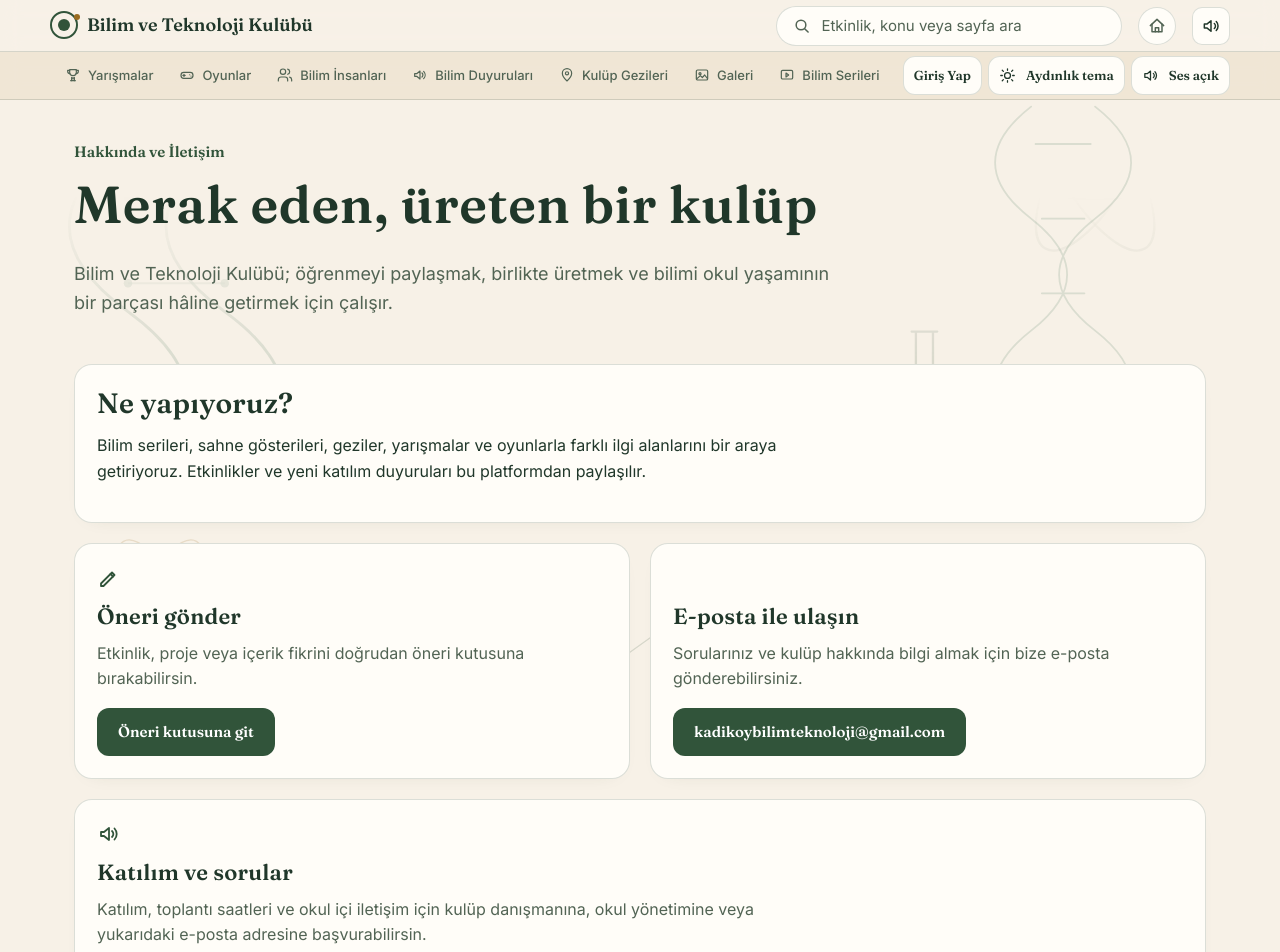
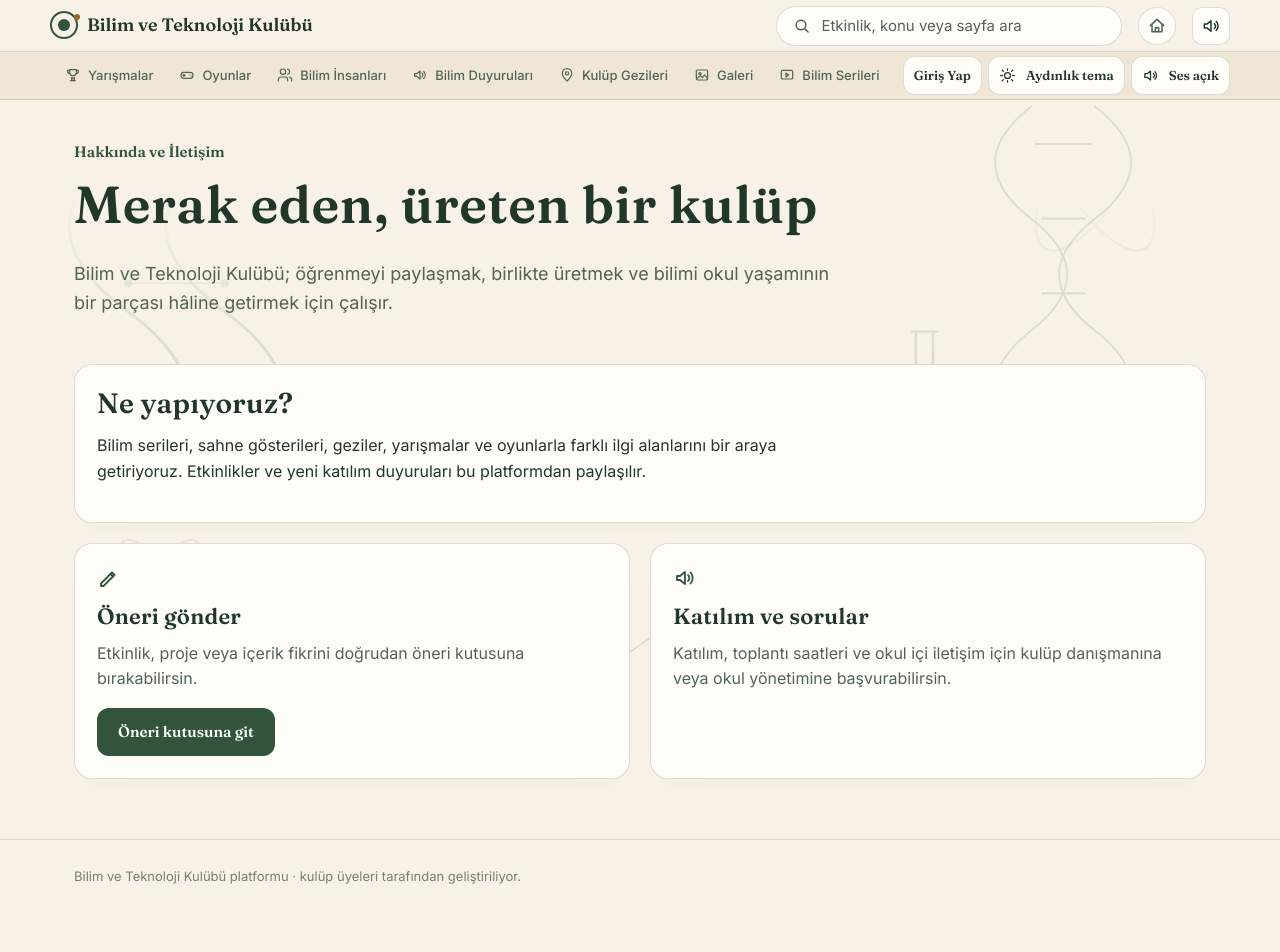
Before and after one commit to betulcini/bilim-kulubu, a SvelteKit app: page /hakkinda-iletisim in a window 1280 px wide. Shown: the top 952 px of the page. After the commit the page ends 927 px from the top, so only its background shows below. Built offline with nearby package versions, Linux system fonts and the light colour scheme; no server answers.

Commit message:
hatalar düzeltildi

```diff
--- a/src/routes/hakkinda-iletisim/+page.svelte
+++ b/src/routes/hakkinda-iletisim/+page.svelte
@@ -1,56 +1,97 @@
 <script>
+
     import PageHeader from '$lib/components/PageHeader.svelte';
+
     import Icon from '$lib/components/Icon.svelte';
+
 </script>
 
+
+
 <svelte:head>
+
     <title>Hakkında ve İletişim · Bilim ve Teknoloji Kulübü</title>
+
 </svelte:head>
 
+
+
 <PageHeader
+
     eyebrow="Hakkında ve İletişim"
+
     title="Merak eden, üreten bir kulüp"
+
     desc="Bilim ve Teknoloji Kulübü; öğrenmeyi paylaşmak, birlikte üretmek ve bilimi okul yaşamının bir parçası hâline getirmek için çalışır."
+
 />
 
+
+
 <div class="content-max about-wrap">
+
     <section class="bracket-card">
+
         <h2>Ne yapıyoruz?</h2>
+
         <p>
+
             Bilim serileri, sahne gösterileri, geziler, yarışmalar ve oyunlarla farklı ilgi alanlarını
+
             bir araya getiriyoruz. Etkinlikler ve yeni katılım duyuruları bu platformdan paylaşılır.
+
         </p>
+
     </section>
 
+
+
     <section class="contact-grid" aria-label="İletişim seçenekleri">
+
         <div class="bracket-card contact-card">
+
             <Icon name="suggestion" size={24} />
+
             <h2>Öneri gönder</h2>
+
             <p>Etkinlik, proje veya içerik fikrini doğrudan öneri kutusuna bırakabilirsin.</p>
+
             <a class="btn btn-primary" href="/oneri">Öneri kutusuna git</a>
+
         </div>
+
         <div class="bracket-card contact-card">
-            <Icon name="mail" size={24} />
-            <h2>E-posta ile ulaşın</h2>
-            <p>Sorularınız ve kulüp hakkında bilgi almak için bize e-posta gönderebilirsiniz.</p>
-            <a class="btn btn-primary" href="mailto:kadikoybilimteknoloji@gmail.com">kadikoybilimteknoloji@gmail.com</a>
+
+            <Icon name="announce" size={24} />
+
+            <h2>Katılım ve sorular</h2>
+
+            <p>Katılım, toplantı saatleri ve okul içi iletişim için kulüp danışmanına veya okul yönetimine başvurabilirsin.</p>
+
         </div>
-        <div class="bracket-card contact-card full-width">
-            <Icon name="announce" size={24} />
-            <h2>Katılım ve sorular</h2>
-            <p>Katılım, toplantı saatleri ve okul içi iletişim için kulüp danışmanına, okul yönetimine veya yukarıdaki e-posta adresine başvurabilirsin.</p>
-        </div>
+
     </section>
+
 </div>
 
+
+
 <style>
+
     .about-wrap { display: grid; gap: 20px; margin-bottom: 56px; }
+
     .contact-grid { display: grid; grid-template-columns: repeat(2, minmax(0, 1fr)); gap: 20px; }
+
     .contact-card { display: flex; flex-direction: column; align-items: flex-start; }
-    .contact-card.full-width { grid-column: 1 / -1; }
+
     .contact-card :global(svg) { color: var(--accent); margin-bottom: 14px; }
+
     .contact-card h2 { font-size: var(--fs-lg); }
+
     .contact-card p { color: var(--text-muted); }
+
     .contact-card .btn { margin-top: auto; text-decoration: none; }
+
     @media (max-width: 620px) { .contact-grid { grid-template-columns: 1fr; } }
+
 </style>
```
